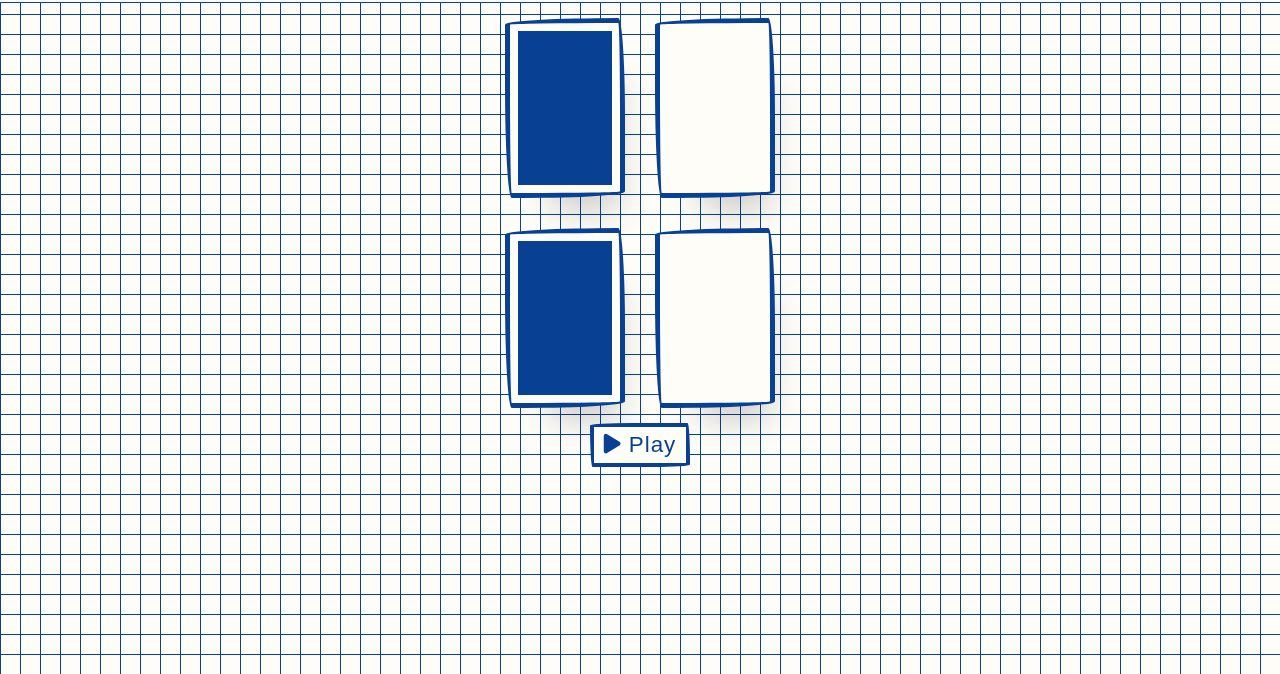
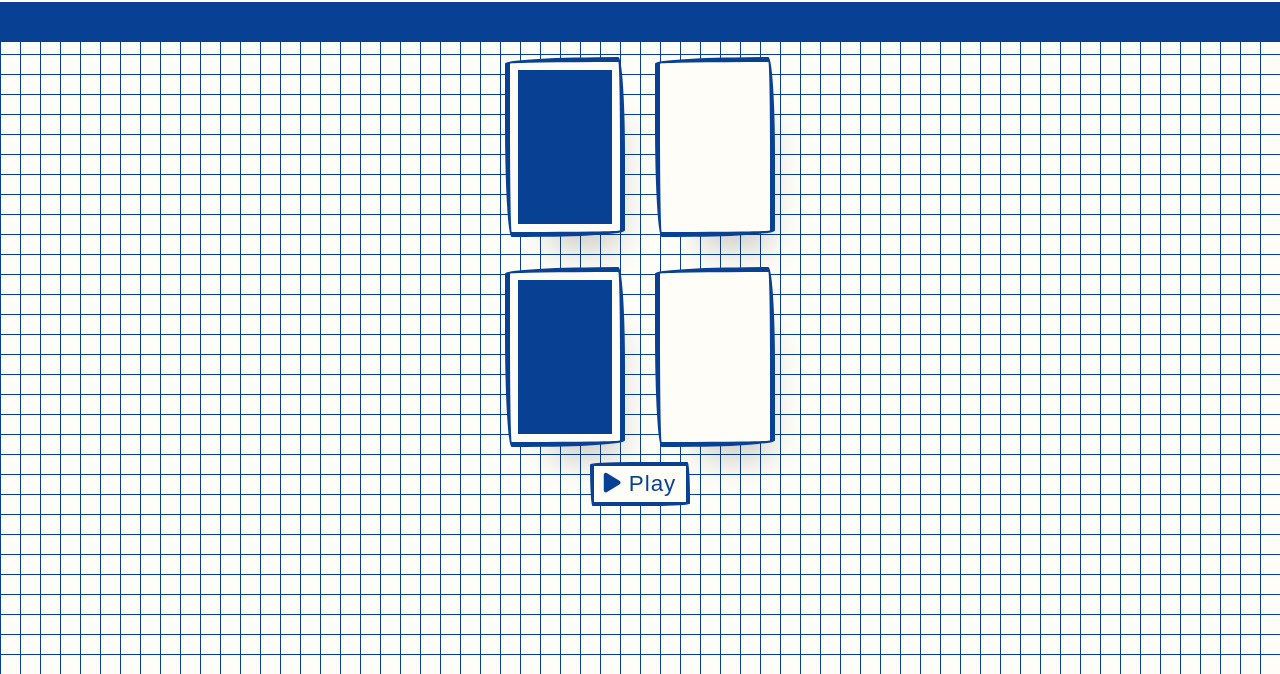
Before and after one commit to niekados/card-wars, a plain HTML site: page index.html in a window 1280 px wide. Shown: the part 81-755 px from the top of the page. Drawn offline with Linux system fonts and the light colour scheme; some packages are replaced by stand-ins of ours; a script that the page names is missing; a web font is replaced by a local one.

Commit message:
Add styles for move-info section to CSS

```diff
--- a/assets/css/style.css
+++ b/assets/css/style.css
@@ -48,6 +48,23 @@ header {
     justify-content: space-around;
     border-bottom: #084194 solid 1px;
     padding-bottom: 5px;
+}
+
+/* Move info - display feedback to player on each move */
+#move-info-container {
+    display: flex;
+    align-items: center;
+    justify-content: center;
+    background-color: #084194;
+    border-bottom: #084194 2px solid;
+    height: 39px;
+}
+
+#move-info  {
+    font-size: 1.5rem;
+    font-weight: 700;
+    color: #fffdf7;
+    border-radius: 15px;
 }
 
 /* Main */
--- a/index.html
+++ b/index.html
@@ -51,8 +51,8 @@
             <p>Computer: <span id="computer-score">0</span></p>
         </div>
 
-        <!-- Game info - display feedback to player on each move -->
-        <div id="game-info"><span id="move-info"> </span></div>
+        <!-- Move info - display feedback to player on each move -->
+        <div id="move-info-container"><span id="move-info"> </span></div>
 
         <!-- Game Area -->
         <div id="game-area">
```
